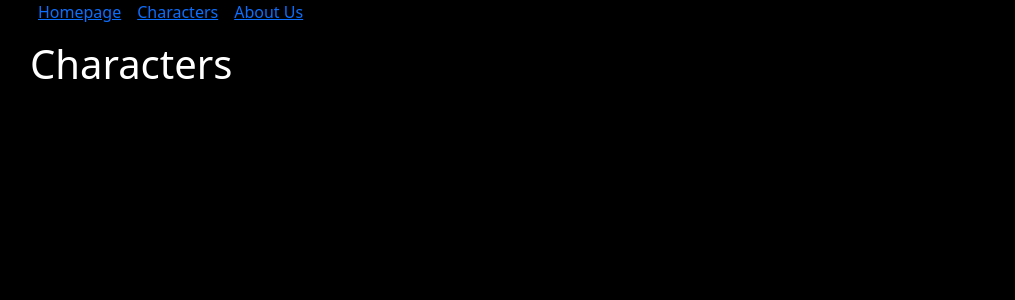
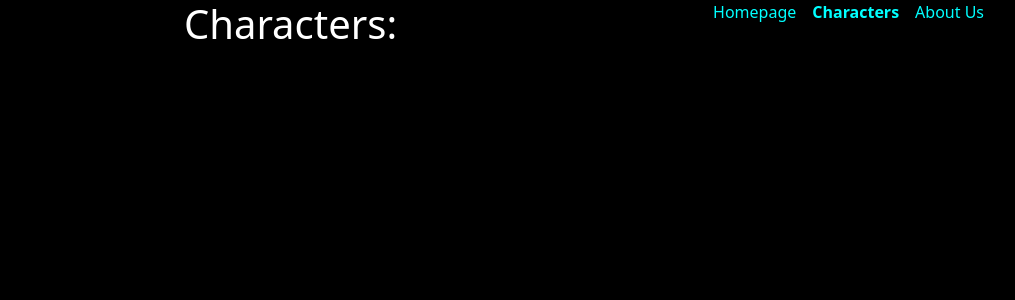
Before and after one commit to AgostaSalvatore/react-router, a React (Vite) app: page /characters in a window 1280 px wide. Shown: the top 300 px of the page, without its empty margins (52-1067 px from the left). Built offline with nearby package versions, Linux system fonts and the light colour scheme.

Commit message:
feat: implement basic React router setup with navigation and styled pages

```diff
--- a/src/components/MainNavbar.jsx
+++ b/src/components/MainNavbar.jsx
@@ -22,7 +22,7 @@
     return (
         <header>
             <nav>
-                <ul className='list-unstyled d-flex'>
+                <ul className='list-unstyled d-flex justify-content-around'>
                     {links.map((link) => {
                         return (
                             <li className='mx-2'>
--- a/src/index.css
+++ b/src/index.css
@@ -2,3 +2,14 @@
   background-color: black;
   color: white;
 }
+
+.custom-links{
+  color:aqua;
+  text-decoration: none;
+  cursor: pointer;
+}
+
+
+.custom-links.active{
+  font-weight: 800;
+}
--- a/src/pages/AboutUs.jsx
+++ b/src/pages/AboutUs.jsx
@@ -5,9 +5,9 @@
 const AboutUs = () => {
     return (
         <>
-            <div className="container">
+            <div className="container d-flex justify-content-around">
+                <h1>About Us: </h1>
                 <MainNavbar />
-                <h1>About Us: </h1>
             </div>
         </>
     )
--- a/src/pages/Characters.jsx
+++ b/src/pages/Characters.jsx
@@ -6,9 +6,9 @@
 const Characters = () => {
     return (
         <>
-            <div className="container">
+            <div className="container d-flex justify-content-around">
+                <h1>Characters: </h1>
                 <MainNavbar />
-                <h1>Characters</h1>
             </div>
         </>
     )
--- a/src/pages/Homepage.jsx
+++ b/src/pages/Homepage.jsx
@@ -6,9 +6,9 @@
 const Homepage = () => {
     return (
         <>
-            <div className="container">
+            <div className="container d-flex justify-content-around">
+                <h1>Homepage</h1>
                 <MainNavbar />
-                <h1>Homepage</h1>
             </div>
 
         </>
```
